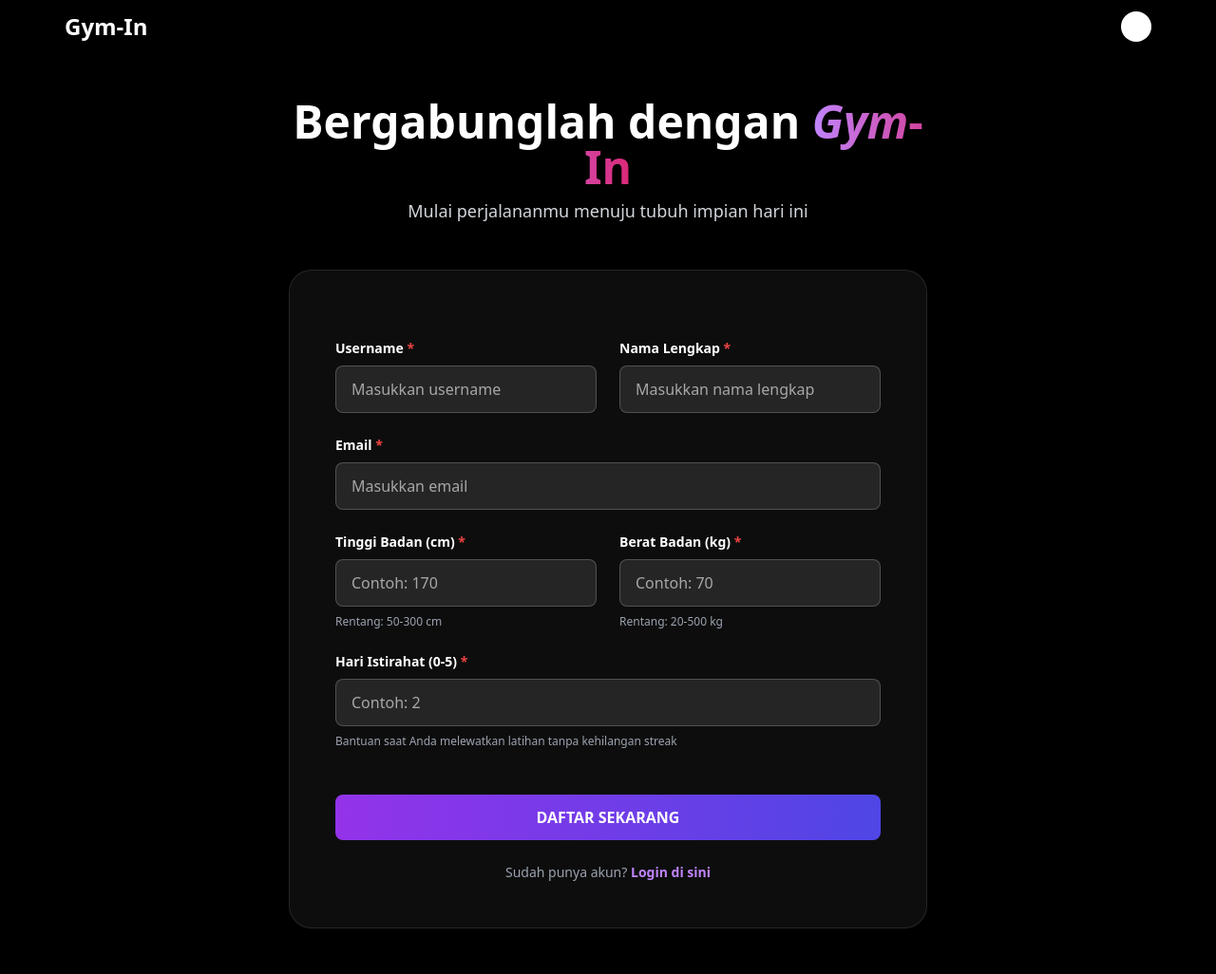
After one commit to BrianLearning-source/Gym-In_Mesozoic, a Laravel app: template resources/views/registration.blade.php in a window 1280 px wide. The commit adds this page. Shown: the whole page at 95% size. Run offline with Laravel 12, Linux system fonts and the light colour scheme; the template is opened without the code that fills it, so the values that code supplies are empty; a user stored in the database is signed in; data comes from the database, SQL or seed files in the repository; parts of the project's set-up code (start-up, migrations or seed data) failed here and were passed over; some libraries are stand-ins or nearby versions.

Commit message:
Add a visitor form

```diff
--- a/app/Models/AnggotaModel.php
+++ b/app/Models/AnggotaModel.php
@@ -16,11 +16,16 @@ class AnggotaModel extends Authenticatable
     protected $primaryKey = 'id';
 
     protected $fillable = [
+        'username',
         'name',
         'gender',
         'email',
         'password',
         'phone_number',
+        'height',
+        'weight',
+        'rest_days',
+        'qr_code',
         'join_date',
         'points',
         'streak',
--- /dev/null
+++ b/resources/views/registration.blade.php
@@ -0,0 +1,291 @@
+<!DOCTYPE html>
+<html lang="en">
+
+<head>
+    <meta charset="UTF-8">
+    <meta name="viewport" content="width=device-width, initial-scale=1.0">
+    <meta http-equiv="X-UA-Compatible" content="ie=edge">
+    <title>Daftar - Gym-In</title>
+    <script src="https://cdn.tailwindcss.com"></script>
+    <style>
+        html {
+            scroll-behavior: smooth;
+        }
+
+        @keyframes fadeInUp {
+            from {
+                opacity: 0;
+                transform: translateY(30px);
+            }
+            to {
+                opacity: 1;
+                transform: translateY(0);
+            }
+        }
+
+        @keyframes slideIn {
+            from {
+                transform: translateX(400px);
+                opacity: 0;
+            }
+            to {
+                transform: translateX(0);
+                opacity: 1;
+            }
+        }
+
+        @keyframes slideOut {
+            from {
+                transform: translateX(0);
+                opacity: 1;
+            }
+            to {
+                transform: translateX(400px);
+                opacity: 0;
+            }
+        }
+
+        .fade-in {
+            animation: fadeInUp 0.6s ease-out forwards;
+        }
+
+        .fade-in-delay-1 { animation-delay: 0.1s; }
+        .fade-in-delay-2 { animation-delay: 0.2s; }
+        .fade-in-delay-3 { animation-delay: 0.3s; }
+        .fade-in-delay-4 { animation-delay: 0.4s; }
+        .fade-in-delay-5 { animation-delay: 0.5s; }
+        .fade-in-delay-6 { animation-delay: 0.6s; }
+
+        .form-group {
+            opacity: 0;
+        }
+
+        .notification {
+            animation: slideIn 0.4s ease-out;
+        }
+
+        .notification.fade-out {
+            animation: slideOut 0.4s ease-out forwards;
+        }
+
+        input::-webkit-outer-spin-button,
+        input::-webkit-inner-spin-button {
+            -webkit-appearance: none;
+            margin: 0;
+        }
+
+        input[type=number] {
+            -moz-appearance: textfield;
+        }
+    </style>
+</head>
+
+<body class="bg-black">
+    <!-- Header -->
+    <div class="sticky top-0 bg-black bg-opacity-80 backdrop-blur-md w-full z-50 transition-all duration-300">
+        <div class="flex items-center justify-between h-14 px-6 md:mx-11">
+            <a href="/">
+                <h1 class="text-2xl font-bold text-white hover:text-gray-300 transition">Gym-In</h1>
+            </a>
+            <a href="/loginMember/">
+                <div class="bg-white w-8 h-8 rounded-full hover:scale-110 transition-transform duration-300"></div>
+            </a>
+        </div>
+    </div>
+
+    <!-- Notification Container -->
+    @if ($errors->any())
+        <div id="errorNotification" class="notification fixed top-5 right-5 bg-gradient-to-r from-pink-500 to-rose-600 text-white font-semibold px-6 py-4 rounded-xl shadow-2xl z-50" style="opacity: 0;">
+            <div class="text-lg mb-2">⚠️ Validasi Gagal</div>
+            <ul class="text-sm space-y-1">
+                @foreach ($errors->all() as $error)
+                    <li>• {{ $error }}</li>
+                @endforeach
+            </ul>
+        </div>
+    @endif
+
+    @if (session('success'))
+        <div id="successNotification" class="notification fixed top-5 right-5 bg-gradient-to-r from-purple-500 to-indigo-600 text-white font-semibold px-6 py-4 rounded-xl shadow-2xl z-50" style="opacity: 0;">
+            ✓ {{ session('success') }}
+        </div>
+    @endif
+
+    <div class="min-h-screen flex items-center justify-center px-4 py-12">
+        <div class="w-full max-w-2xl">
+            <!-- Title Section -->
+            <div class="text-center mb-12 fade-in">
+                <h1 class="text-4xl md:text-5xl font-bold text-white mb-2">
+                    Bergabunglah dengan <span class="bg-gradient-to-r from-purple-400 to-pink-600 bg-clip-text text-transparent"><i>Gym</i>-In</span>
+                </h1>
+                <p class="text-gray-300 text-lg">Mulai perjalananmu menuju tubuh impian hari ini</p>
+            </div>
+
+            <!-- Form Card -->
+            <form action="/register" method="POST" class="bg-white bg-opacity-5 backdrop-blur-xl border border-white border-opacity-10 rounded-3xl p-8 md:p-12 space-y-6" id="registrationForm">
+                @csrf
+
+                <!-- Row 1: Username & Name -->
+                <div class="form-group fade-in fade-in-delay-1">
+                    <div class="grid md:grid-cols-2 gap-6">
+                        <div>
+                            <label class="block text-white text-sm font-semibold mb-2">
+                                Username <span class="text-red-500">*</span>
+                            </label>
+                            <input type="text" name="username" placeholder="Masukkan username" value="{{ old('username') }}"
+                                required minlength="3" maxlength="50"
+                                pattern="^[a-zA-Z0-9_-]+$" title="Username hanya boleh berisi huruf, angka, underscore, dan dash"
+                                class="w-full px-4 py-3 rounded-lg bg-white bg-opacity-10 border border-white border-opacity-20 text-white placeholder-white placeholder-opacity-60 focus:bg-opacity-15 focus:border-opacity-40 focus:outline-none transition-all duration-300">
+                            @error('username')
+                                <p class="text-red-500 text-sm mt-1">{{ $message }}</p>
+                            @enderror
+                        </div>
+                        <div>
+                            <label class="block text-white text-sm font-semibold mb-2">
+                                Nama Lengkap <span class="text-red-500">*</span>
+                            </label>
+                            <input type="text" name="name" placeholder="Masukkan nama lengkap" value="{{ old('name') }}"
+                                required minlength="3" maxlength="100"
+                                class="w-full px-4 py-3 rounded-lg bg-white bg-opacity-10 border border-white border-opacity-20 text-white placeholder-white placeholder-opacity-60 focus:bg-opacity-15 focus:border-opacity-40 focus:outline-none transition-all duration-300">
+                            @error('name')
+                                <p class="text-red-500 text-sm mt-1">{{ $message }}</p>
+                            @enderror
+                        </div>
+                    </div>
+                </div>
+
+                <!-- Row 2: Email only -->
+                <div class="form-group fade-in fade-in-delay-2">
+                    <div>
+                        <label class="block text-white text-sm font-semibold mb-2">
+                            Email <span class="text-red-500">*</span>
+                        </label>
+                        <input type="email" name="email" placeholder="Masukkan email" value="{{ old('email') }}"
+                            required maxlength="100"
+                            class="w-full px-4 py-3 rounded-lg bg-white bg-opacity-10 border border-white border-opacity-20 text-white placeholder-white placeholder-opacity-60 focus:bg-opacity-15 focus:border-opacity-40 focus:outline-none transition-all duration-300">
+                        @error('email')
+                            <p class="text-red-500 text-sm mt-1">{{ $message }}</p>
+                        @enderror
+                    </div>
+                </div>
+
+                <!-- Row 3: Height & Weight -->
+                <div class="form-group fade-in fade-in-delay-3">
+                    <div class="grid md:grid-cols-2 gap-6">
+                        <div>
+                            <label class="block text-white text-sm font-semibold mb-2">
+                                Tinggi Badan (cm) <span class="text-red-500">*</span>
+                            </label>
+                            <input type="number" name="height" placeholder="Contoh: 170"
+                                required min="50" max="300" step="0.1" value="{{ old('height') }}"
+                                class="w-full px-4 py-3 rounded-lg bg-white bg-opacity-10 border border-white border-opacity-20 text-white placeholder-white placeholder-opacity-60 focus:bg-opacity-15 focus:border-opacity-40 focus:outline-none transition-all duration-300">
+                            <p class="text-gray-400 text-xs mt-2">Rentang: 50-300 cm</p>
+                            @error('height')
+                                <p class="text-red-500 text-sm mt-1">{{ $message }}</p>
+                            @enderror
+                        </div>
+                        <div>
+                            <label class="block text-white text-sm font-semibold mb-2">
+                                Berat Badan (kg) <span class="text-red-500">*</span>
+                            </label>
+                            <input type="number" name="weight" placeholder="Contoh: 70"
+                                required min="20" max="500" step="0.1" value="{{ old('weight') }}"
+                                class="w-full px-4 py-3 rounded-lg bg-white bg-opacity-10 border border-white border-opacity-20 text-white placeholder-white placeholder-opacity-60 focus:bg-opacity-15 focus:border-opacity-40 focus:outline-none transition-all duration-300">
+                            <p class="text-gray-400 text-xs mt-2">Rentang: 20-500 kg</p>
+                            @error('weight')
+                                <p class="text-red-500 text-sm mt-1">{{ $message }}</p>
+                            @enderror
+                        </div>
+                    </div>
+                </div>
+
+                <!-- Row 4: Rest Days -->
+                <div class="form-group fade-in fade-in-delay-4">
+                    <label class="block text-white text-sm font-semibold mb-2">
+                        Hari Istirahat (0-5) <span class="text-red-500">*</span>
+                    </label>
+                    <input type="number" name="rest_days" placeholder="Contoh: 2"
+                        required min="0" max="5" value="{{ old('rest_days') }}"
+                        class="w-full px-4 py-3 rounded-lg bg-white bg-opacity-10 border border-white border-opacity-20 text-white placeholder-white placeholder-opacity-60 focus:bg-opacity-15 focus:border-opacity-40 focus:outline-none transition-all duration-300">
+                    <p class="text-gray-400 text-xs mt-2">Bantuan saat Anda melewatkan latihan tanpa kehilangan streak</p>
+                    @error('rest_days')
+                        <p class="text-red-500 text-sm mt-1">{{ $message }}</p>
+                    @enderror
+                </div>
+
+                <!-- Submit Button -->
+                <div class="form-group fade-in fade-in-delay-5 pt-6">
+                    <button type="submit" class="w-full bg-gradient-to-r from-purple-600 to-indigo-600 hover:from-purple-700 hover:to-indigo-700 disabled:opacity-60 disabled:cursor-not-allowed text-white font-bold uppercase py-3 px-6 rounded-lg transition-all duration-300 transform hover:-translate-y-1 hover:shadow-2xl"
+                        id="submitBtn">
+                        Daftar Sekarang
+                    </button>
+                </div>
+
+                <!-- Login Link -->
+                <p class="text-center text-gray-400 text-sm">
+                    Sudah punya akun?
+                    <a href="/loginMember" class="text-purple-400 hover:text-purple-300 font-semibold transition">Login di sini</a>
+                </p>
+            </form>
+        </div>
+    </div>
+
+    <script>
+        // Animate form groups on page load
+        window.addEventListener('load', () => {
+            document.querySelectorAll('.form-group').forEach(group => {
+                group.style.opacity = '1';
+            });
+
+            // Show notifications
+            const successNotif = document.getElementById('successNotification');
+            const errorNotif = document.getElementById('errorNotification');
+
+            if (successNotif) {
+                successNotif.style.opacity = '1';
+                setTimeout(() => {
+                    successNotif.classList.add('fade-out');
+                }, 3000);
+            }
+
+            if (errorNotif) {
+                errorNotif.style.opacity = '1';
+                setTimeout(() => {
+                    errorNotif.classList.add('fade-out');
+                }, 5000);
+            }
+        });
+
+        // Form validation feedback
+        const form = document.getElementById('registrationForm');
+        const inputs = form.querySelectorAll('input, select');
+
+        inputs.forEach(input => {
+            input.addEventListener('invalid', (e) => {
+                e.preventDefault();
+                input.style.borderColor = '#ff6b6b';
+            });
+
+            input.addEventListener('input', () => {
+                if (input.validity.valid) {
+                    input.style.borderColor = '';
+                }
+            });
+
+            input.addEventListener('change', () => {
+                if (input.validity.valid) {
+                    input.style.borderColor = '';
+                }
+            });
+        });
+
+        // Disable submit button during submission
+        form.addEventListener('submit', (e) => {
+            const submitBtn = document.getElementById('submitBtn');
+            submitBtn.disabled = true;
+            submitBtn.textContent = 'Mendaftar...';
+        });
+    </script>
+</body>
+
+</html>
--- a/resources/views/visitor.blade.php
+++ b/resources/views/visitor.blade.php
@@ -137,9 +137,11 @@
                 </p>
             </div>
 
+            <a href="/register">
                 <button class="mt-8 bg-white text-black font-bold uppercase py-3 px-6 rounded-lg w-fit hover:scale-110">
                     MARI BERGABUNG
                 </button>
+            </a>
 
             <div class="text-white flex flex-col mt-8 justify-center items-center opacity-75 animate-bounce">
                 <p class="font-semibold">Geser</p>
@@ -228,12 +230,14 @@
 
                 <h1 class="text-5xl text-white text-center font-bold py-10"
                     style="text-shadow: 0px 0px 25px rgba(255, 255, 255, 0.4)">
-                    <i>gym</i>-In
+                    <i>Gym</i>-In
                 </h1>
 
+                <a href="/register">
                     <button class="mt-8 bg-white text-black font-bold uppercase py-3 px-6 rounded-lg w-fit hover:scale-110">
                         MARI BERGABUNG
                     </button>
+                </a>
             </div>
         </div>
 
--- a/routes/web.php
+++ b/routes/web.php
@@ -2,6 +2,7 @@
 
 use App\Http\Controllers\AnggotaController;
 use App\Http\Controllers\LoginController;
+use App\Http\Controllers\RegistrationController;
 use Illuminate\Support\Facades\Route;
 
 Route::get('/', function () {
@@ -9,6 +10,9 @@ Route::get('/', function () {
 
     return view('visitor');
 });
+
+Route::get('/register', [RegistrationController::class, 'showRegistration'])->name('register');
+Route::post('/register', [RegistrationController::class, 'register'])->name('register.post');
 
 Route::get('/loginMember', [LoginController::class, 'showLogin'])->name('login');
 Route::post('/loginMember', [LoginController::class, 'login'])->name('login.post');
```
Also changed, not shown: app/Http/Controllers/RegistrationController.php (added, +137 -0 lines), database/migrations/2026_05_21_000001_add_fields_to_m_anggota_table.php (added). Lines whose indentation alone changed are shown as unchanged.
